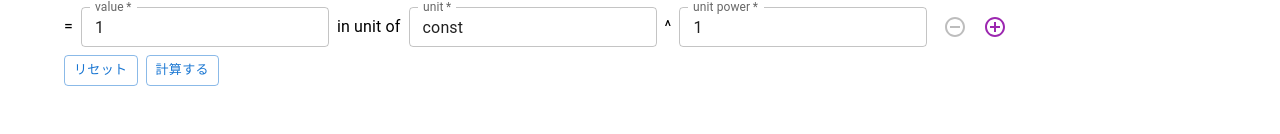
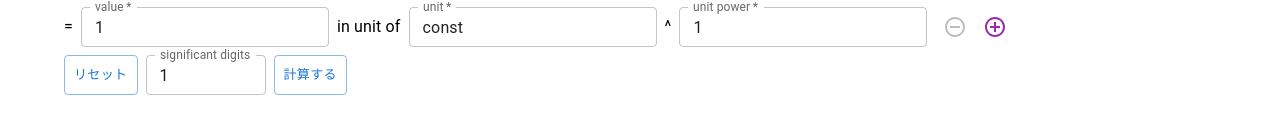
Before and after one commit to SoChigusa/Dimensions, a Next.js app in the folder webapp/: page / in a window 1280 px wide. Shown: the part 330-464 px from the top of the page. Built offline with nearby package versions, Linux system fonts and the light colour scheme.

Commit message:
significant digits

```diff
--- a/webapp/pages/index.js
+++ b/webapp/pages/index.js
@@ -1,3 +1,4 @@
+import { useState } from 'react';
 import { useRecoilState } from 'recoil';
 import { alertsState, genDefaultInput, genDefaultOutput, inputState, outputState, resultState } from '@/src/atom';
 import calculate from '@/utils/calculate';
@@ -5,7 +6,7 @@ import genLatexSrc from '@/utils/genLatexSrc';
 import importUnitsData from '@/utils/importUnitsData';
 import Head from 'next/head';
 import Latex from 'react-latex-next'
-import { Alert, AppBar, Button, Container, Paper, Stack, Toolbar, Typography } from '@mui/material'
+import { Alert, AppBar, Button, Container, Paper, Stack, TextField, Toolbar, Typography } from '@mui/material'
 import ParameterControl from '@/components/ParameterControl';
 import FileIO from '@/components/FileIO';
 
@@ -16,8 +17,9 @@ export function getStaticProps() {
 
 export default function Home({ units, prefixes, all_units, constants, }) {
 
-  // states for alert information
+  // states for alert, significant digits information
   const [alerts, setAlerts] = useRecoilState(alertsState);
+  const [digits, setDigits] = useState(1);
 
   // states for input parameter information
   const [output, setOutput] = useRecoilState(outputState);
@@ -96,7 +98,7 @@ export default function Home({ units, prefixes, all_units, constants, }) {
     setInput(genDefaultInput());
     setResult({
       value: 1,
-      latex: genLatexSrc({ output: genDefaultOutput(), input: genDefaultInput(), value: 1 })
+      latex: genLatexSrc({ output: genDefaultOutput(), input: genDefaultInput(), digits: digits, value: 1 })
     });
   };
 
@@ -164,10 +166,20 @@ export default function Home({ units, prefixes, all_units, constants, }) {
                 size='small'
                 onClick={reset}
               >リセット</Button>
+              <TextField
+                id="digits"
+                size="small"
+                sx={{ width: 120 }}
+                type="number"
+                label="significant digits"
+                defaultValue={digits}
+                InputProps={{ inputProps: { min: 1, max: 5 } }}
+                onChange={e => { setDigits(eval(e.currentTarget.value)) }}
+              />
               <Button
                 variant='outlined'
                 size='small'
-                onClick={() => calculate({ units, prefixes, all_units, constants, output, input, setResult, alerts, setAlerts })}
+                onClick={() => calculate({ units, prefixes, all_units, constants, output, input, digits, setResult, alerts, setAlerts })}
               >計算する</Button>
             </Stack>
           </Stack>
--- a/webapp/utils/calculate.js
+++ b/webapp/utils/calculate.js
@@ -42,7 +42,7 @@ const uniteV = ({ units, prefixes, all_units, input, addAlerts }) => {
   return { value, dimension };
 }
 
-const calculate = ({ units, prefixes, all_units, constants, output, input, setResult, alerts, setAlerts, }) => {
+const calculate = ({ units, prefixes, all_units, constants, output, input, digits, setResult, alerts, setAlerts, }) => {
   let value = 1.;
   let dimension = 0;
   let newAlerts = [];
@@ -62,11 +62,6 @@ const calculate = ({ units, prefixes, all_units, constants, output, input, setRe
       severity: 'error',
       content: 'Output mass dimension does not match the sum of input dimensions!',
     });
-  } else {
-    setResult({
-      value: value,
-      latex: genLatexSrc({ output, input, value })
-    });
   }
 
   if (newAlerts.length > 0) {
@@ -74,6 +69,11 @@ const calculate = ({ units, prefixes, all_units, constants, output, input, setRe
       ...alerts,
       ...newAlerts,
     ]);
+  } else {
+    setResult({
+      value: value,
+      latex: genLatexSrc({ output, input, digits, value })
+    });
   }
 }
 
--- a/webapp/utils/genLatexSrc.js
+++ b/webapp/utils/genLatexSrc.js
@@ -1,6 +1,6 @@
-const val2exp = value => {
+const val2exp = ({ value, digits }) => {
   const exp = Math.floor(Math.log10(value));
-  const vf = Math.round(value / Math.pow(10., exp));
+  const vf = (value / Math.pow(10, exp)).toFixed(digits - 1);
   let str;
   if (vf == 1) {
     if (exp == 0) str = '1 ';
@@ -34,8 +34,8 @@ const power2exp = power => {
   else return `^{${power}} `;
 }
 
-const genLatexSrc = ({ output, input, value }) => {
-  let latex = `\$\$${output.name} \\sim ${val2exp(value)}\\, `;
+const genLatexSrc = ({ output, input, digits, value }) => {
+  let latex = `\$\$${output.name} \\sim ${val2exp({ value, digits })}\\, `;
   output.units.map(u => {
     latex += unit2exp(u);
   });
@@ -43,13 +43,13 @@ const genLatexSrc = ({ output, input, value }) => {
     if (parameter.display) {
       let power = eval(parameter.power);
       if (power > 0) {
-        latex += `\\left(\\frac{${parameter.name}}{${val2exp(parameter.value)}\\,`;
+        latex += `\\left(\\frac{${parameter.name}}{${val2exp({ value: parameter.value, digits })}\\,`;
         parameter.units.map(u => {
           latex += unit2exp(u);
         });
       } else {
         power *= -1;
-        latex += `\\left(\\frac{${val2exp(parameter.value)}`;
+        latex += `\\left(\\frac{${val2exp({ value: parameter.value, digits })}\\,`;
         parameter.units.map(u => {
           latex += unit2exp(u);
         });
```
